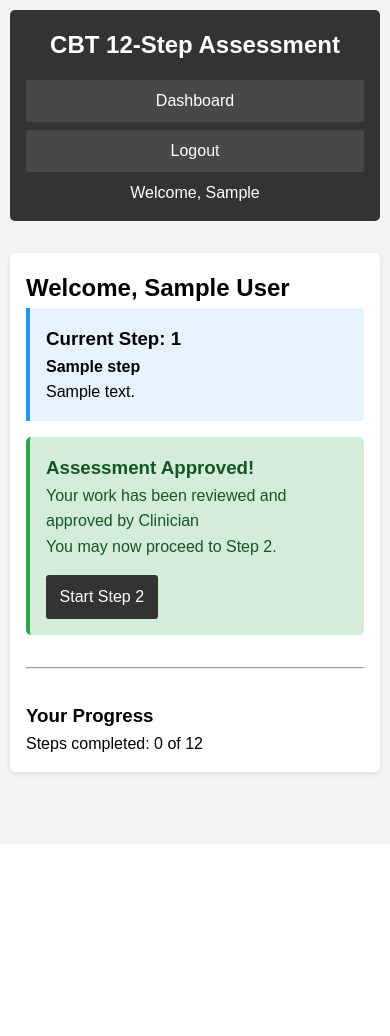
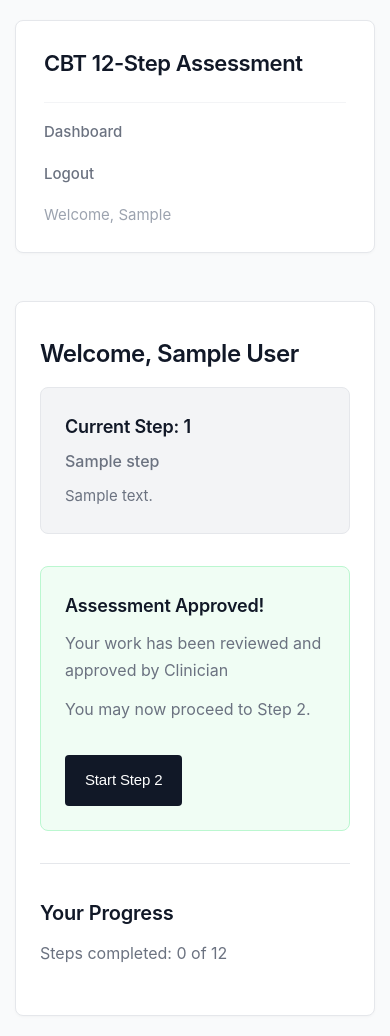
Before and after one commit to timLP79/cbt12, a Flask app: page /dashboard in a window 390 px wide. Before the commit the page ends 778 px from the top, so only its background shows below. Run offline with Flask 3, Linux system fonts and the light colour scheme; a user stored in the database is signed in; tables that the repository leaves empty hold one stand-in row (values such as "Sample post").

Commit message:
feat: Implement UI Option C - Minimal & Elegant
Scandinavian-inspired design with:
- Subtle gray color palette with single blue accent
- Clean, sophisticated typography
- Minimal borders and soft shadows
- Understated underline hover effects
- Focus on spacing and readability
- Simplified, elegant aesthetic
- Mobile responsive maintained

```diff
--- a/app/static/css/style.css
+++ b/app/static/css/style.css
@@ -1,4 +1,42 @@
-/* Core Layout */
+/* ==========================================
+   OPTION C: MINIMAL & ELEGANT (Scandinavian)
+   Color Palette: Subtle grays with single blue accent
+   Feel: Clean, calm, sophisticated
+   ========================================== */
+
+/* CSS Variables for Easy Theming */
+:root {
+    --primary: #2563eb;         /* Blue accent */
+    --primary-dark: #1e40af;
+    --primary-light: #3b82f6;
+
+    --text-primary: #111827;    /* Gray 900 */
+    --text-secondary: #6b7280;  /* Gray 500 */
+    --text-muted: #9ca3af;      /* Gray 400 */
+
+    --bg-primary: #ffffff;
+    --bg-secondary: #f9fafb;    /* Gray 50 */
+    --bg-tertiary: #f3f4f6;     /* Gray 100 */
+
+    --success: #10b981;         /* Emerald */
+    --warning: #f59e0b;         /* Amber */
+    --danger: #ef4444;          /* Red */
+    --info: #0ea5e9;            /* Sky */
+
+    --border-color: #e5e7eb;    /* Gray 200 */
+    --border-light: #f3f4f6;    /* Gray 100 */
+    --border-radius: 4px;
+    --border-radius-lg: 8px;
+
+    --shadow-subtle: 0 1px 3px 0 rgba(0, 0, 0, 0.03);
+    --shadow-sm: 0 1px 2px 0 rgba(0, 0, 0, 0.05);
+    --shadow-md: 0 4px 6px -1px rgba(0, 0, 0, 0.08);
+    --shadow-lg: 0 10px 15px -3px rgba(0, 0, 0, 0.08);
+
+    --transition: all 0.2s ease;
+}
+
+/* Core Reset & Layout */
 * {
     margin: 0;
     padding: 0;
@@ -6,71 +44,150 @@
 }
 
 body {
-    font-family: Arial, sans-serif;
-    line-height: 1.6;
-    padding: 20px;
+    font-family: -apple-system, BlinkMacSystemFont, 'Inter', 'SF Pro Display', 'Segoe UI', system-ui, sans-serif;
+    font-size: 16px;
+    line-height: 1.7;
+    color: var(--text-primary);
+    background: var(--bg-secondary);
+    padding: 40px 20px;
     max-width: 800px;
     margin: 0 auto;
-    background-color: #f4f4f4;
+    min-height: 100vh;
+    font-weight: 400;
+    -webkit-font-smoothing: antialiased;
+    -moz-osx-font-smoothing: grayscale;
 }
 
+/* Header */
 header {
-    background: #333;
-    color: #fff;
-    padding: 1rem;
-    margin-bottom: 2rem;
-    border-radius: 5px;
+    background: var(--bg-primary);
+    color: var(--text-primary);
+    padding: 2rem 2.5rem;
+    margin-bottom: 3rem;
+    border-radius: var(--border-radius-lg);
+    border: 1px solid var(--border-color);
+    box-shadow: var(--shadow-subtle);
 }
 
 header h1 {
     font-size: 1.5rem;
+    font-weight: 600;
+    letter-spacing: -0.02em;
+    color: var(--text-primary);
+    margin-bottom: 0.5rem;
 }
 
 nav {
-    margin-top: 0.5rem;
+    margin-top: 1.25rem;
+    padding-top: 1.25rem;
+    border-top: 1px solid var(--border-light);
+    display: flex;
+    gap: 2rem;
+    align-items: center;
 }
 
 nav a {
-    color: #fff;
+    color: var(--text-secondary);
     text-decoration: none;
-    margin-right: 1rem;
+    font-weight: 500;
+    font-size: 0.9375rem;
+    transition: var(--transition);
+    position: relative;
+}
+
+nav a::after {
+    content: '';
+    position: absolute;
+    bottom: -2px;
+    left: 0;
+    width: 0;
+    height: 1px;
+    background: var(--primary);
+    transition: width 0.2s ease;
 }
 
 nav a:hover {
-    text-decoration: underline;
+    color: var(--primary);
 }
 
+nav a:hover::after {
+    width: 100%;
+}
+
+nav span {
+    margin-left: auto;
+    color: var(--text-muted);
+    font-size: 0.9375rem;
+    font-weight: 400;
+}
+
+/* Container */
 .container {
-    background: #fff;
-    padding: 2rem;
-    border-radius: 5px;
-    box-shadow: 0 2px 5px rgba(0, 0, 0, 0.1);
+    background: var(--bg-primary);
+    padding: 3rem;
+    border-radius: var(--border-radius-lg);
+    border: 1px solid var(--border-color);
+    box-shadow: var(--shadow-subtle);
+}
+
+/* Typography */
+h2 {
+    font-size: 1.75rem;
+    font-weight: 600;
+    color: var(--text-primary);
+    margin-bottom: 0.75rem;
+    letter-spacing: -0.02em;
+}
+
+h3 {
+    font-size: 1.375rem;
+    font-weight: 600;
+    color: var(--text-primary);
+    margin-bottom: 0.625rem;
+    letter-spacing: -0.01em;
+}
+
+h4 {
+    font-size: 1.125rem;
+    font-weight: 600;
+    color: var(--text-primary);
+    margin-bottom: 0.5rem;
+}
+
+p {
+    color: var(--text-secondary);
+    margin-bottom: 1rem;
+    line-height: 1.7;
 }
 
 /* Flash Messages */
 .flash-messages {
     list-style: none;
-    margin-bottom: 1rem;
+    margin-bottom: 2rem;
 }
 
 .flash-messages li {
-    padding: 0.75rem;
-    background: #f8d7da;
-    color: #721c24;
-    border: 1px solid #f5c6cb;
-    border-radius: 3px;
-    margin-bottom: 0.5rem;
+    padding: 1rem 1.25rem;
+    background: #fef2f2;
+    color: var(--danger);
+    border: 1px solid #fee2e2;
+    border-radius: var(--border-radius);
+    margin-bottom: 0.75rem;
+    font-size: 0.9375rem;
+    font-weight: 500;
 }
 
 /* Forms */
 form {
-    margin-top: 1rem;
+    margin-top: 2rem;
 }
 
 label {
     display: block;
     margin-bottom: 0.5rem;
-    font-weight: bold;
+    font-weight: 500;
+    color: var(--text-primary);
+    font-size: 0.9375rem;
 }
 
 input[type="text"],
@@ -79,105 +196,183 @@ input[type="email"],
 select,
 textarea {
     width: 100%;
-    padding: 0.5rem;
-    margin-bottom: 1rem;
-    border: 1px solid #ddd;
-    border-radius: 3px;
+    padding: 0.75rem 1rem;
+    margin-bottom: 1.5rem;
+    border: 1px solid var(--border-color);
+    border-radius: var(--border-radius);
     font-size: 1rem;
     font-family: inherit;
+    color: var(--text-primary);
+    background: var(--bg-primary);
+    transition: var(--transition);
 }
 
+input:focus,
+select:focus,
+textarea:focus {
+    outline: none;
+    border-color: var(--primary);
+    box-shadow: 0 0 0 3px rgba(37, 99, 235, 0.08);
+}
+
+textarea {
+    min-height: 120px;
+    resize: vertical;
+    line-height: 1.6;
+}
+
+/* Buttons */
 button, .btn {
-    background: #333;
-    color: #fff;
+    background: var(--text-primary);
+    color: white;
     padding: 0.75rem 1.5rem;
     border: none;
-    border-radius: 3px;
+    border-radius: var(--border-radius);
     cursor: pointer;
-    font-size: 1rem;
+    font-size: 0.9375rem;
+    font-weight: 500;
     display: inline-block;
     text-decoration: none;
-    line-height: 1;
+    line-height: 1.5;
+    transition: var(--transition);
+    letter-spacing: -0.01em;
 }
 
 button:hover, .btn:hover {
-    background: #555;
+    background: var(--primary-dark);
+    box-shadow: var(--shadow-sm);
 }
 
-/* Status Banners / Alerts */
+button:active, .btn:active {
+    transform: translateY(1px);
+}
+
+/* Alert Components */
 .alert {
-    padding: 1rem;
-    border-radius: 5px;
-    margin-bottom: 1.5rem;
-    position: relative;
+    padding: 1.5rem;
+    border-radius: var(--border-radius-lg);
+    margin-bottom: 2rem;
+    border: 1px solid;
 }
 
 .alert h3 {
     margin-top: 0;
+    margin-bottom: 0.5rem;
+    font-size: 1.125rem;
+}
+
+.alert p {
+    margin-bottom: 0.75rem;
+}
+
+.alert p:last-child {
+    margin-bottom: 0;
 }
 
 .alert-success {
-    background: #d4edda;
-    color: #155724;
-    border-left: 4px solid #28a745;
+    background: #f0fdf4;
+    color: #166534;
+    border-color: #bbf7d0;
 }
 
 .alert-warning {
-    background: #fff3cd;
-    color: #856404;
-    border-left: 4px solid #ffc107;
+    background: #fffbeb;
+    color: #92400e;
+    border-color: #fef3c7;
 }
 
 .alert-info {
-    background: #d1ecf1;
-    color: #0c5460;
-    border-left: 4px solid #17a2b8;
+    background: #f0f9ff;
+    color: #075985;
+    border-color: #e0f2fe;
 }
 
 .alert-danger {
-    background: #f8d7da;
-    color: #721c24;
-    border-left: 4px solid #dc3545;
+    background: #fef2f2;
+    color: #991b1b;
+    border-color: #fee2e2;
 }
 
 .alert-primary {
-    background: #e7f3ff;
-    color: #004085;
-    border-left: 4px solid #007bff;
+    background: #eff6ff;
+    color: #1e40af;
+    border-color: #dbeafe;
 }
 
-/* Components */
+/* Step Info Box */
 .step-info {
-    background: #e7f3ff;
-    padding: 1rem;
-    border-left: 4px solid #2196F3;
-    margin-bottom: 1rem;
+    background: var(--bg-tertiary);
+    padding: 1.5rem;
+    border-radius: var(--border-radius-lg);
+    margin-bottom: 2rem;
+    border: 1px solid var(--border-color);
 }
 
+.step-info h3 {
+    color: var(--text-primary);
+    font-size: 1.125rem;
+    margin-bottom: 0.375rem;
+}
+
+.step-info h4 {
+    color: var(--text-secondary);
+    font-weight: 500;
+    font-size: 1rem;
+    margin-bottom: 0.5rem;
+}
+
+.step-info p {
+    font-size: 0.9375rem;
+    margin-bottom: 0;
+}
+
+/* History Items */
 .history-item {
-    background: #f8f9fa;
-    padding: 1rem;
-    border-radius: 5px;
+    background: var(--bg-primary);
+    padding: 1.5rem;
+    border-radius: var(--border-radius-lg);
     margin-bottom: 1rem;
-    border-left: 4px solid #6c757d;
+    border: 1px solid var(--border-color);
+    transition: var(--transition);
+}
+
+.history-item:hover {
+    border-color: var(--primary-light);
+    box-shadow: var(--shadow-sm);
 }
 
 .history-item.approved {
-    border-left-color: #28a745;
+    border-left: 3px solid var(--success);
 }
 
 .history-item.pending {
-    border-left-color: #ffc107;
+    border-left: 3px solid var(--warning);
+}
+
+.history-item h4 {
+    margin: 0 0 0.75rem 0;
+    color: var(--text-primary);
+    font-size: 1.0625rem;
+}
+
+.history-item p {
+    margin: 0.375rem 0;
+    font-size: 0.9375rem;
+    line-height: 1.6;
 }
 
 blockquote {
-    background: #fff;
-    padding: 0.5rem;
-    border-left: 3px solid #6c757d;
-    margin: 0.5rem 0;
+    background: var(--bg-tertiary);
+    padding: 1rem 1.25rem;
+    border-left: 2px solid var(--border-color);
+    margin: 1rem 0;
+    border-radius: var(--border-radius);
+    color: var(--text-secondary);
+    font-style: normal;
+    font-size: 0.9375rem;
 }
 
-/* Layout Utilities (New) */
+/* Layout Utilities */
 .profile-grid {
     display: flex;
     gap: 2rem;
@@ -222,80 +460,88 @@ blockquote {
 .mt-2 { margin-top: 2rem; }
 .mb-2 { margin-bottom: 2rem; }
 
-table {
-    width: 100%;
-    border-collapse: collapse;
-    margin-top: 1rem;
-    background: white;
-}
-
-table th, table td {
-    padding: 0.75rem;
-    text-align: left;
-    border-bottom: 1px solid #eee;
-}
-
-table th {
-    background: #f8f9fa;
-    border-bottom: 2px solid #dee2e6;
+hr {
+    border: none;
+    border-top: 1px solid var(--border-color);
+    margin: 2.5rem 0;
 }
 
 /* Mobile Responsive */
 @media (max-width: 768px) {
     body {
-        padding: 10px;
+        padding: 20px 15px;
     }
 
     .container {
-        padding: 1rem;
+        padding: 2rem 1.5rem;
     }
 
-    /* Stack the profile grid vertically */
+    header {
+        padding: 1.5rem 1.75rem;
+    }
+
+    header h1 {
+        font-size: 1.375rem;
+    }
+
+    nav {
+        flex-direction: column;
+        align-items: flex-start;
+        gap: 1rem;
+        padding-top: 1rem;
+    }
+
+    nav span {
+        margin-left: 0;
+    }
+
     .profile-grid {
         flex-direction: column;
     }
 
     .profile-grid > div {
-        width: 100%; /* Force full width for columns */
+        width: 100%;
     }
 
-    /* Stack filter forms */
     .filter-form {
         flex-direction: column;
+        padding: 1.25rem;
     }
 
     .filter-form > div {
         width: 100%;
     }
 
-    /* Make tables scrollable */
     table {
         display: block;
         overflow-x: auto;
         white-space: nowrap;
+        -webkit-overflow-scrolling: touch;
     }
 
-    /* Larger touch targets */
     button, .btn, input, select {
-        padding: 0.85rem; /* Slightly larger for fingers */
+        padding: 0.875rem 1.25rem;
     }
 
-    /* Header adjustments */
-    header {
-        text-align: center;
+    h2 {
+        font-size: 1.5rem;
     }
 
-    nav {
-        display: flex;
-        flex-direction: column;
-        gap: 0.5rem;
-        margin-top: 1rem;
-    }
-
-    nav a {
-        margin-right: 0;
-        padding: 0.5rem;
-        background: rgba(255,255,255,0.1);
-        border-radius: 3px;
+    h3 {
+        font-size: 1.25rem;
     }
 }
+
+/* Subtle Animation */
+.container {
+    animation: fadeIn 0.2s ease;
+}
+
+@keyframes fadeIn {
+    from {
+        opacity: 0;
+    }
+    to {
+        opacity: 1;
+    }
+}
```
Also changed, not shown: other parts of app/static/css/style.css (+49 -6 lines).
